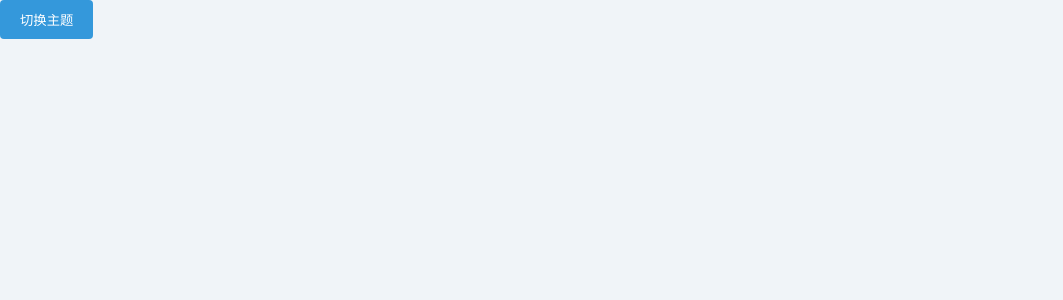
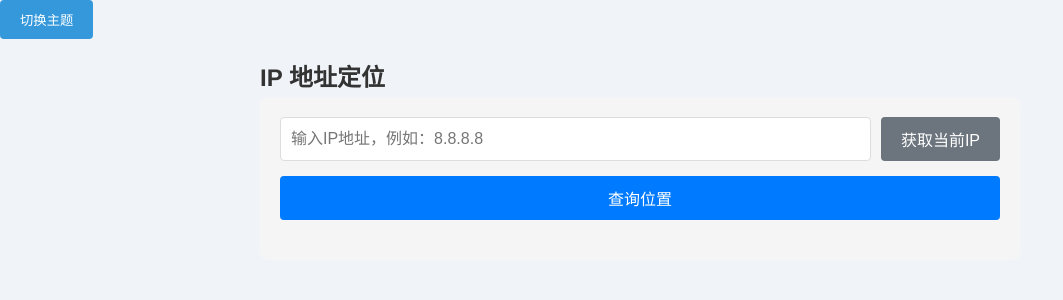
Before and after one commit to Hughhhhcoder/HTooL, a Vue app: page /ip-location in a window 1280 px wide. Before the commit this address had no page. Shown: the top 300 px of the page, without its empty margins (0-1063 px from the left). Built offline with nearby package versions, Linux system fonts and the light colour scheme.

Commit message:
feat: add IP location tool and remove image to excel feature

```diff
--- a/src/router/index.js
+++ b/src/router/index.js
@@ -1,64 +1,35 @@
 import { createRouter, createWebHistory } from 'vue-router'
 import Home from '../views/Home.vue'
-import MarkdownEditor from '../views/MarkdownEditor.vue'
-import ImageConverter from '../views/ImageConverter.vue'
-// import JsonTableConverter from '../views/JsonTableConverter.vue'
 import QRCodeTool from '../views/QRCodeTool.vue'
-import MarkdownHtmlConverter from '../views/MarkdownHtmlConverter.vue'
-import DrawingBoard from '../views/DrawingBoard.vue'
-import PomodoroTimer from '../views/PomodoroTimer.vue'
-import DataProcessor from '../views/DataProcessor.vue'
 import MathTool from '../views/MathTool.vue'
+import IPLocation from '../views/IPLocation.vue'
 
-const router = createRouter({
-  history: createWebHistory(import.meta.env.BASE_URL),
-  routes: [
+const routes = [
   {
     path: '/',
-      name: 'home',
+    name: 'Home',
     component: Home
   },
   {
-      path: '/markdown',
-      name: 'markdown',
-      component: MarkdownEditor
-    },
-    {
-      path: '/image-converter',
-      name: 'image-converter',
-      component: ImageConverter
-    },
-    {
-      path: '/qr-code-tool',
-      name: 'qr-code-tool',
+    path: '/qrcode',
+    name: 'QRCodeTool',
     component: QRCodeTool
   },
   {
-      path: '/markdown-html-converter',
-      name: 'markdown-html-converter',
-      component: MarkdownHtmlConverter
+    path: '/math',
+    name: 'MathTool',
+    component: MathTool
   },
   {
-      path: '/drawing-board',
-      name: 'drawing-board',
-      component: DrawingBoard
-    },
-    {
-      path: '/pomodoro-timer',
-      name: 'pomodoro-timer',
-      component: PomodoroTimer
-    },
-    {
-      path: '/data-processor',
-      name: 'data-processor',
-      component: DataProcessor
-    },
-    {
-      path: '/math-tool',
-      name: 'math-tool',
-      component: MathTool
+    path: '/ip-location',
+    name: 'IPLocation',
+    component: IPLocation
   }
 ]
+
+const router = createRouter({
+  history: createWebHistory(process.env.BASE_URL),
+  routes
 })
 
 export default router
--- a/src/views/Home.vue
+++ b/src/views/Home.vue
@@ -44,6 +44,11 @@
         <h2>数学小工具</h2>
         <p>支持单位换算、数学公式渲染、统计计算、矩阵计算</p>
       </div>
+      <div class="tool-card" @click="navigateToIPLocation">
+        <div class="tool-icon">📍</div>
+        <h2>IP地址定位</h2>
+        <p>查询IP地址的地理位置信息</p>
+      </div>
     </div>
   </div>
 </template>
@@ -71,7 +76,7 @@ const navigateToJsonTableConverter = () => {
 }
 
 const navigateToQRCodeTool = () => {
-  router.push('/qr-code-tool')
+  router.push('/qrcode')
 }
 
 const navigateToMarkdownHtmlConverter = () => {
@@ -91,11 +96,11 @@ const navigateToDataProcessor = () => {
 }
 
 const navigateToMathTool = () => {
-  router.push('/math-tool')
+  router.push('/math')
 }
 
-const navigateToImageToExcel = () => {
-  router.push('/image-to-excel')
+const navigateToIPLocation = () => {
+  router.push('/ip-location')
 }
 </script>
 
--- /dev/null
+++ b/src/views/IPLocation.vue
@@ -0,0 +1,238 @@
+<template>
+  <div class="ip-location">
+    <h2>IP 地址定位</h2>
+
+    <div class="location-section">
+      <div class="input-section">
+        <div class="ip-input">
+          <input
+            type="text"
+            v-model="ipAddress"
+            placeholder="输入IP地址，例如：8.8.8.8"
+          />
+          <button @click="getCurrentIP" class="secondary-button">获取当前IP</button>
+        </div>
+        <button @click="searchLocation" class="primary-button">查询位置</button>
+      </div>
+
+      <div v-if="loading" class="loading">
+        <p>正在查询中...</p>
+      </div>
+
+      <div v-if="error" class="error-message">
+        <p>{{ error }}</p>
+      </div>
+
+      <div v-if="locationData" class="location-result">
+        <h3>查询结果</h3>
+        <div class="result-grid">
+          <div class="result-item">
+            <span class="label">IP地址：</span>
+            <span class="value">{{ locationData.ip }}</span>
+          </div>
+          <div class="result-item">
+            <span class="label">国家：</span>
+            <span class="value">{{ locationData.country }}</span>
+          </div>
+          <div class="result-item">
+            <span class="label">地区：</span>
+            <span class="value">{{ locationData.region }}</span>
+          </div>
+          <div class="result-item">
+            <span class="label">城市：</span>
+            <span class="value">{{ locationData.city }}</span>
+          </div>
+          <div class="result-item">
+            <span class="label">邮政编码：</span>
+            <span class="value">{{ locationData.postal }}</span>
+          </div>
+          <div class="result-item">
+            <span class="label">经纬度：</span>
+            <span class="value">{{ locationData.loc }}</span>
+          </div>
+          <div class="result-item">
+            <span class="label">时区：</span>
+            <span class="value">{{ locationData.timezone }}</span>
+          </div>
+          <div class="result-item">
+            <span class="label">运营商：</span>
+            <span class="value">{{ locationData.org }}</span>
+          </div>
+        </div>
+      </div>
+    </div>
+  </div>
+</template>
+
+<script setup>
+import { ref } from 'vue';
+
+const ipAddress = ref('');
+const loading = ref(false);
+const error = ref('');
+const locationData = ref(null);
+
+// 获取当前IP
+const getCurrentIP = async () => {
+  try {
+    loading.value = true;
+    error.value = '';
+    const response = await fetch('https://api.ipify.org?format=json');
+    const data = await response.json();
+    ipAddress.value = data.ip;
+    await searchLocation();
+  } catch (err) {
+    error.value = '获取当前IP失败：' + err.message;
+  } finally {
+    loading.value = false;
+  }
+};
+
+// 查询位置
+const searchLocation = async () => {
+  if (!ipAddress.value) {
+    error.value = '请输入IP地址';
+    return;
+  }
+
+  // 验证IP地址格式
+  const ipRegex = /^(?:(?:25[0-5]|2[0-4][0-9]|[01]?[0-9][0-9]?)\.){3}(?:25[0-5]|2[0-4][0-9]|[01]?[0-9][0-9]?)$/;
+  if (!ipRegex.test(ipAddress.value)) {
+    error.value = '请输入有效的IP地址';
+    return;
+  }
+
+  try {
+    loading.value = true;
+    error.value = '';
+    const response = await fetch(`https://ipinfo.io/${ipAddress.value}/json`);
+    const data = await response.json();
+
+    if (data.error) {
+      throw new Error(data.error);
+    }
+
+    locationData.value = {
+      ip: data.ip,
+      country: data.country,
+      region: data.region,
+      city: data.city,
+      postal: data.postal,
+      loc: data.loc,
+      timezone: data.timezone,
+      org: data.org
+    };
+  } catch (err) {
+    error.value = '查询失败：' + err.message;
+    locationData.value = null;
+  } finally {
+    loading.value = false;
+  }
+};
+</script>
+
+<style scoped>
+.ip-location {
+  padding: 20px;
+  max-width: 800px;
+  margin: 0 auto;
+}
+
+.location-section {
+  background: #f5f5f5;
+  padding: 20px;
+  border-radius: 8px;
+}
+
+.input-section {
+  display: flex;
+  flex-direction: column;
+  gap: 15px;
+  margin-bottom: 20px;
+}
+
+.ip-input {
+  display: flex;
+  gap: 10px;
+}
+
+.ip-input input {
+  flex: 1;
+  padding: 10px;
+  border: 1px solid #ddd;
+  border-radius: 4px;
+  font-size: 16px;
+}
+
+.primary-button {
+  background: #007bff;
+  color: white;
+  padding: 10px 20px;
+  border: none;
+  border-radius: 4px;
+  cursor: pointer;
+  font-size: 16px;
+}
+
+.secondary-button {
+  background: #6c757d;
+  color: white;
+  padding: 10px 20px;
+  border: none;
+  border-radius: 4px;
+  cursor: pointer;
+  font-size: 16px;
+}
+
+.primary-button:hover {
+  background: #0056b3;
+}
+
+.secondary-button:hover {
+  background: #5a6268;
+}
+
+.loading {
+  text-align: center;
+  padding: 20px;
+  color: #666;
+}
+
+.error-message {
+  padding: 15px;
+  background: #f8d7da;
+  color: #721c24;
+  border-radius: 4px;
+  margin-bottom: 20px;
+}
+
+.location-result {
+  background: white;
+  padding: 20px;
+  border-radius: 8px;
+  box-shadow: 0 2px 8px rgba(0, 0, 0, 0.1);
+}
+
+.result-grid {
+  display: grid;
+  grid-template-columns: repeat(auto-fit, minmax(250px, 1fr));
+  gap: 15px;
+  margin-top: 15px;
+}
+
+.result-item {
+  display: flex;
+  flex-direction: column;
+  gap: 5px;
+}
+
+.label {
+  font-weight: bold;
+  color: #666;
+}
+
+.value {
+  color: #333;
+  word-break: break-all;
+}
+</style>
```
Lines whose indentation alone changed are shown as unchanged.
